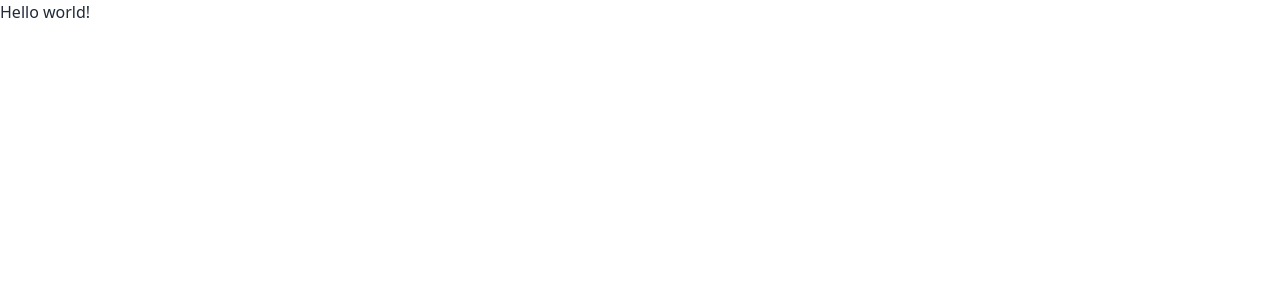
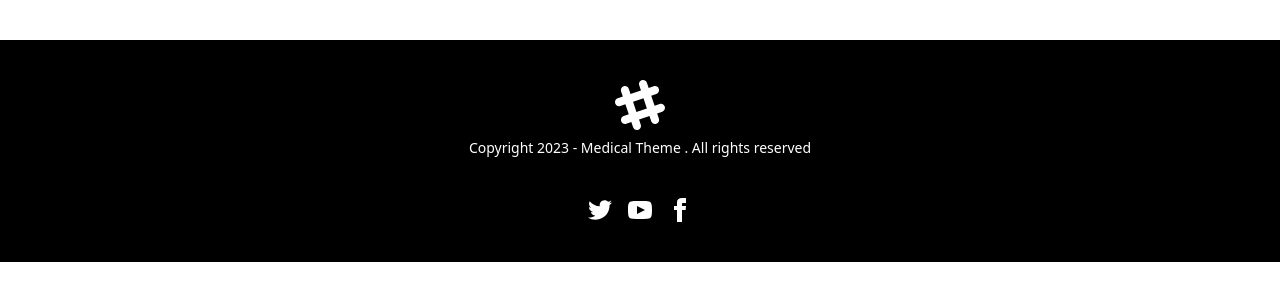
Before and after one commit to niladhikari/brand-shop-client, a React (Vite) app: page / in a window 1280 px wide. Shown: the top 300 px of the page. Built offline with nearby package versions, Linux system fonts and the light colour scheme.

Commit message:
add the navbar and footer and create some route and add this in the navbar

```diff
--- /dev/null
+++ b/src/Footer/Footer.jsx
@@ -0,0 +1,59 @@
+const Footer = () => {
+  return (
+    <footer className="footer footer-center p-10 bg-black text-white mt-10">
+      <aside>
+        <svg
+          width="50"
+          height="50"
+          viewBox="0 0 24 24"
+          xmlns="http://www.w3.org/2000/svg"
+          fillRule="evenodd"
+          clipRule="evenodd"
+          className="inline-block fill-current"
+        >
+          <path d="M22.672 15.226l-2.432.811.841 2.515c.33 1.019-.209 2.127-1.23 2.456-1.15.325-2.148-.321-2.463-1.226l-.84-2.518-5.013 1.677.84 2.517c.391 1.203-.434 2.542-1.831 2.542-.88 0-1.601-.564-1.86-1.314l-.842-2.516-2.431.809c-1.135.328-2.145-.317-2.463-1.229-.329-1.018.211-2.127 1.231-2.456l2.432-.809-1.621-4.823-2.432.808c-1.355.384-2.558-.59-2.558-1.839 0-.817.509-1.582 1.327-1.846l2.433-.809-.842-2.515c-.33-1.02.211-2.129 1.232-2.458 1.02-.329 2.13.209 2.461 1.229l.842 2.515 5.011-1.677-.839-2.517c-.403-1.238.484-2.553 1.843-2.553.819 0 1.585.509 1.85 1.326l.841 2.517 2.431-.81c1.02-.33 2.131.211 2.461 1.229.332 1.018-.21 2.126-1.23 2.456l-2.433.809 1.622 4.823 2.433-.809c1.242-.401 2.557.484 2.557 1.838 0 .819-.51 1.583-1.328 1.847m-8.992-6.428l-5.01 1.675 1.619 4.828 5.011-1.674-1.62-4.829z"></path>
+        </svg>
+        <p> Copyright 2023 - Medical Theme . All rights reserved</p>
+      </aside>
+      <nav>
+        <div className="grid grid-flow-col gap-4">
+          <a>
+            <svg
+              xmlns="http://www.w3.org/2000/svg"
+              width="24"
+              height="24"
+              viewBox="0 0 24 24"
+              className="fill-current"
+            >
+              <path d="M24 4.557c-.883.392-1.832.656-2.828.775 1.017-.609 1.798-1.574 2.165-2.724-.951.564-2.005.974-3.127 1.195-.897-.957-2.178-1.555-3.594-1.555-3.179 0-5.515 2.966-4.797 6.045-4.091-.205-7.719-2.165-10.148-5.144-1.29 2.213-.669 5.108 1.523 6.574-.806-.026-1.566-.247-2.229-.616-.054 2.281 1.581 4.415 3.949 4.89-.693.188-1.452.232-2.224.084.626 1.956 2.444 3.379 4.6 3.419-2.07 1.623-4.678 2.348-7.29 2.04 2.179 1.397 4.768 2.212 7.548 2.212 9.142 0 14.307-7.721 13.995-14.646.962-.695 1.797-1.562 2.457-2.549z"></path>
+            </svg>
+          </a>
+          <a>
+            <svg
+              xmlns="http://www.w3.org/2000/svg"
+              width="24"
+              height="24"
+              viewBox="0 0 24 24"
+              className="fill-current"
+            >
+              <path d="M19.615 3.184c-3.604-.246-11.631-.245-15.23 0-3.897.266-4.356 2.62-4.385 8.816.029 6.185.484 8.549 4.385 8.816 3.6.245 11.626.246 15.23 0 3.897-.266 4.356-2.62 4.385-8.816-.029-6.185-.484-8.549-4.385-8.816zm-10.615 12.816v-8l8 3.993-8 4.007z"></path>
+            </svg>
+          </a>
+          <a>
+            <svg
+              xmlns="http://www.w3.org/2000/svg"
+              width="24"
+              height="24"
+              viewBox="0 0 24 24"
+              className="fill-current"
+            >
+              <path d="M9 8h-3v4h3v12h5v-12h3.642l.358-4h-4v-1.667c0-.955.192-1.333 1.115-1.333h2.885v-5h-3.808c-3.596 0-5.192 1.583-5.192 4.615v3.385z"></path>
+            </svg>
+          </a>
+        </div>
+      </nav>
+    </footer>
+  );
+};
+
+export default Footer;
--- /dev/null
+++ b/src/Pages/Share/Navbar/Navbar.jsx
@@ -0,0 +1,97 @@
+import { Link, NavLink } from "react-router-dom";
+
+
+const links = (
+    <>
+      <li>
+        <NavLink to="/">Home</NavLink>
+      </li>
+      <li>
+        <NavLink to="/Products"> Add Product</NavLink>
+      </li>
+      <li>
+        <NavLink to="/carts">My Cart</NavLink>
+      </li>
+
+    </>)
+
+const Navbar = () => {
+  const user = false;
+
+
+  return (
+    <div>
+      <div className="md:mb-6 lg:mb-5">
+        <div className="navbar max-w-[1300px] mx-auto justify-between  px-5 lg:px-0">
+          <div className="navbar-start mt-3">
+            <div className="dropdown">
+              <label tabIndex={0} className="btn btn-ghost md:hidden">
+                <svg
+                  xmlns="http://www.w3.org/2000/svg"
+                  className="h-8 w-8"
+                  fill="none"
+                  viewBox="0 0 24 24"
+                  stroke="currentColor"
+                >
+                  <path
+                    strokeLinecap="round"
+                    strokeLinejoin="round"
+                    strokeWidth="2"
+                    d="M4 6h16M4 12h8m-8 6h16"
+                  />
+                </svg>
+              </label>
+              <ul
+                tabIndex={0}
+                className="menu menu-sm dropdown-content font-bold mt-3 z-[1] p-2 shadow bg-base-100 rounded-box w-52"
+              >
+                {links}
+              </ul>
+            </div>
+            <a className="">
+              <img className="w-12 md:w-16" src="https://i.ibb.co/D78HW2S/download-1.png" alt="" />
+            </a>
+          </div>
+          <div className="navbar-center hidden md:flex">
+            <ul className="menu font-bold menu-horizontal px-1">{links}</ul>
+          </div>
+          <div className="navbar-end">
+            {user?.email ? (
+              <div className="dropdown dropdown-end">
+                <label tabIndex={0} className="btn btn-ghost btn-circle avatar">
+                  <div className="w-10 rounded-full">
+                    <img className="bg-slate-500" src={user.photoURL} alt={user.displayName} />
+                  </div>
+                </label>
+                <ul
+                  tabIndex={0}
+                  className="menu menu-sm dropdown-content mt-3 z-[1] p-2 shadow bg-base-100 rounded-box w-52"
+                >
+                  <li>
+                    <button className="btn btn-sm  btn-ghost">
+                      {user.displayName}
+                    </button>
+                  </li>
+                  <li>
+                    <button
+                      onClick={'handleLogout'}
+                      className="btn btn-sm  btn-ghost font-bold text-red-500"
+                    >
+                      Logout
+                    </button>
+                  </li>
+                </ul>
+              </div>
+            ) : (
+              <Link to="/login">
+                <button className="btn  p-2 bg-gray-300 text-center font-bold text-green-800">Login</button>
+              </Link>
+            )}
+          </div>
+        </div>
+      </div>
+    </div>
+  );
+};
+
+export default Navbar;
--- /dev/null
+++ b/src/Root/Root.jsx
@@ -0,0 +1,16 @@
+import { Outlet } from "react-router-dom";
+import Footer from "../Footer/Footer";
+
+
+
+const Root = () => {
+    return (
+        <div>
+
+            <Outlet></Outlet>
+            <Footer></Footer>
+        </div>
+    );
+};
+
+export default Root;
--- a/src/Route/Route.jsx
+++ b/src/Route/Route.jsx
@@ -1,10 +1,12 @@
 import { createBrowserRouter } from "react-router-dom";
+import Root from "../Root/Root";
 
 
 const router = createBrowserRouter([
     {
       path: "/",
-      element: <div>Hello world!</div>,
+      element: <Root></Root>,
+
     },
   ]);
 
```
